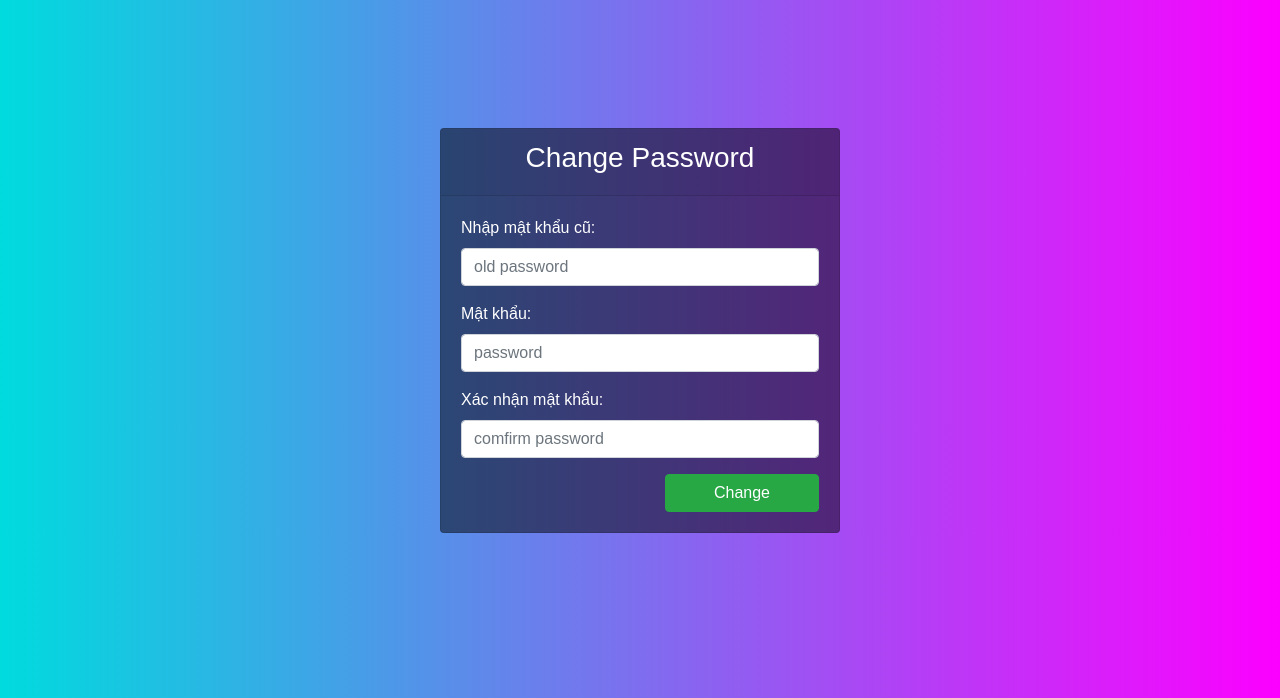
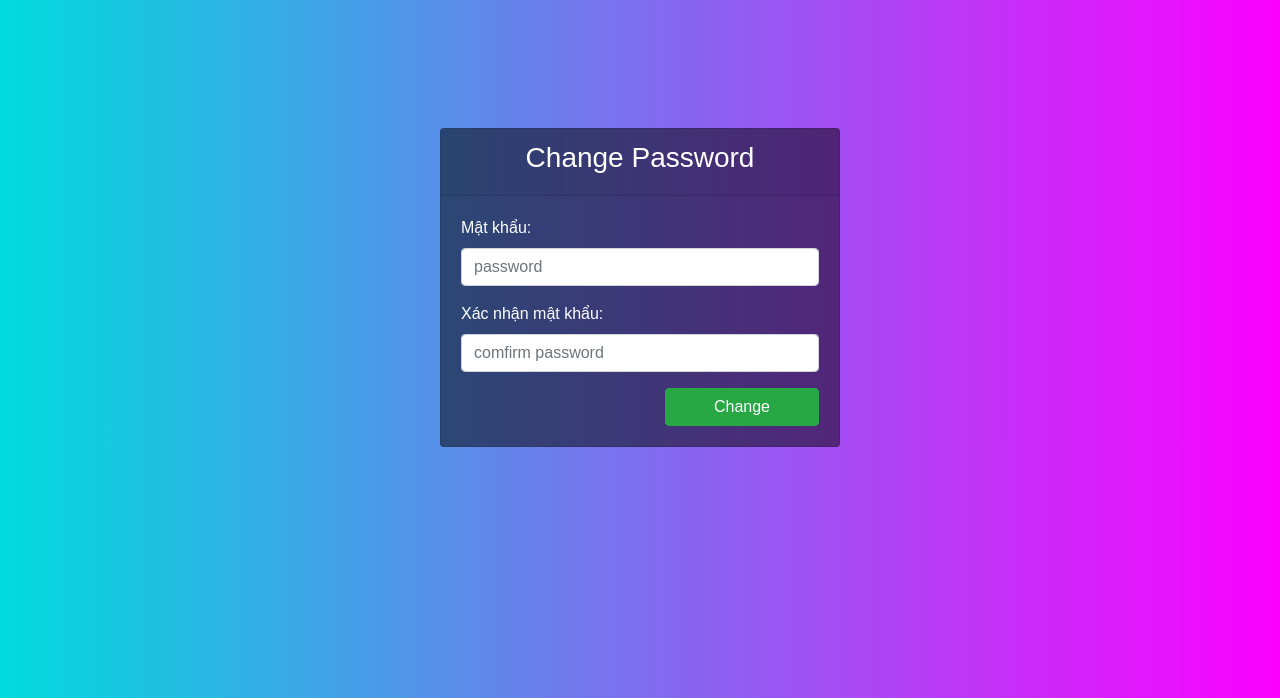
Before and after one commit to MVNgoc/Project_Final_Android, a PHP site: page /changepassword.php in a window 1280 px wide. Shown: the part 82-780 px from the top of the page. Run offline with PHP 8.4, Linux system fonts and the light colour scheme; the visitor is signed in with stand-in values (Sample User, id 1).

Commit message:
Update changepassword.php

```diff
--- a/51900147_MaiVanNgoc-51900145_PhamHungNghia-51900200_NguyenThanhSon/www/changepassword.php
+++ b/51900147_MaiVanNgoc-51900145_PhamHungNghia-51900200_NguyenThanhSon/www/changepassword.php
@@ -12,19 +12,12 @@
     $success = '';
     $npass = '';
     $cfpass = '';
-    $oldpass = '';
-    $pass = '';
 
     if (isset($_POST['newpass']) && isset($_POST['comfirmpass'])) {
         $npass = $_POST['newpass'];
         $cfpass = $_POST['comfirmpass'];
         $user = $_SESSION['username'];
-        $oldpass = $_POST['oldpass'];
-        $pass = $_SESSION['pwd'];
 
-        if($oldpass != $pass){
-            $error = 'Mật khẩu hiện tại không đúng';
-        }
         if (empty($npass)) {
             $error = 'Vui lòng nhập mật khẩu mới';
         }
@@ -89,10 +82,6 @@
                 </div>
                 <div class="card-body">
                     <form id="loginForm" action="" method="post">
-                            <label class="label-pwd text-white" for="pwd">Nhập mật khẩu cũ:</label>
-                            <div class="input-group form-group">
-                                <input value="" id="oldpass" name="oldpass" type="password" class="form-control" placeholder="old password">
-                            </div>
 
                             <label class="label-username text-white" for="username">Mật khẩu:</label>
                             <div class="input-group form-group">
```
